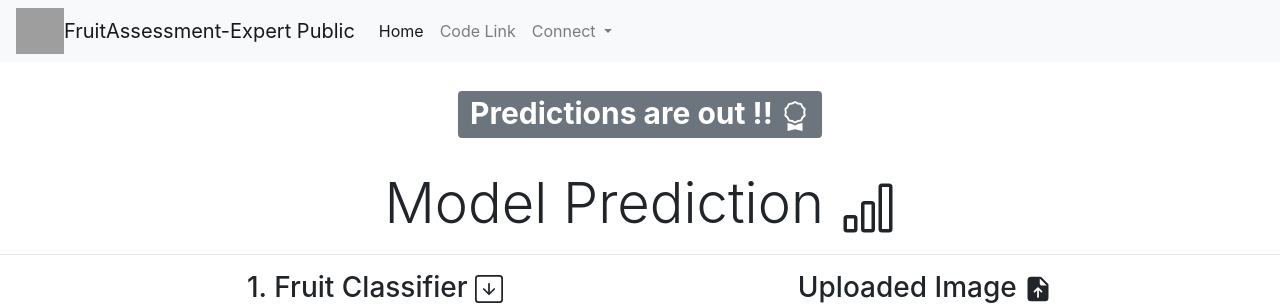
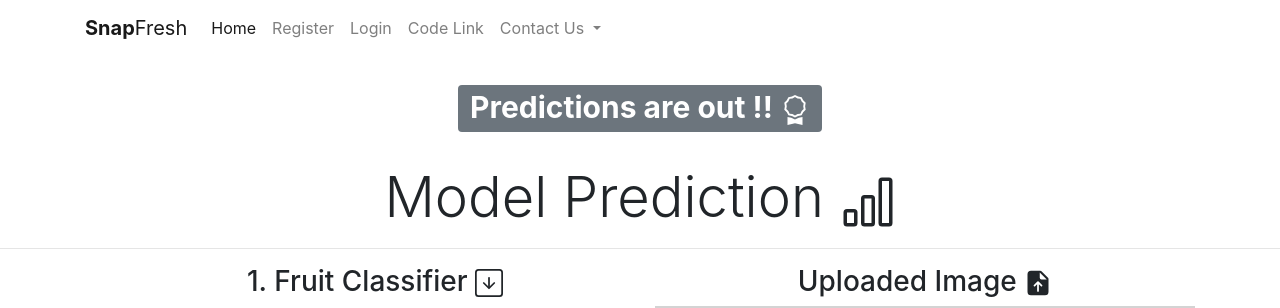
Before and after one commit to FOXAYA/SnapFresh, a Flask app: template templates/Pred3.html in a window 1280 px wide. Shown: the top 308 px of the page. Run offline with Flask 2, Linux system fonts and the light colour scheme; the template is opened without the code that fills it, so the values that code supplies are empty; some libraries are stand-ins or nearby versions; grey boxes are pictures that could not be loaded.

Commit message:
Final-Day

```diff
--- a/templates/Pred3.html
+++ b/templates/Pred3.html
@@ -35,41 +35,41 @@
 </head>
 <body style=" text-align: center; align:center; background-repeat: no-repeat; background-size: auto;">
 
-  <nav class="navbar navbar-expand-lg navbar-light bg-light">
-          <img src="../static/Name.jpg" alt="Tag" width="48px" height="46px">
-          <a class="navbar-brand" href="{{ url_for('home')}}">FruitAssessment-Expert
-Public
-</a>
+<nav class="navbar navbar-expand-lg navbar-light ">
+    <div class="container nav_container">
+    <a class="navbar-brand" href="{{ url_for('home')}}"><strong class="strong">Snap</strong>Fresh</a>
     <button class="navbar-toggler" type="button" data-toggle="collapse" data-target="#navbarSupportedContent" aria-controls="navbarSupportedContent" aria-expanded="false" aria-label="Toggle navigation">
     <span class="navbar-toggler-icon"></span>
     </button>
-
     <div class="collapse navbar-collapse" id="navbarSupportedContent">
-          <ul class="navbar-nav mr-auto">
+        <ul class="navbar-nav">
             <li class="nav-item active">
-            <a class="nav-link" href="{{ url_for('home')}}">Home <span class="sr-only">(current)</span></a>
+                <a class="nav-link" href="{{ url_for('home')}}">Home<span class="sr-only">(current)</span></a>
             </li>
             <li class="nav-item">
-            <a class="nav-link" href="https://github.com/Medo20300/FruitAssessment-Expert/tree/main">Code Link</a>
+                <a class="nav-link" href="{{ url_for('register')}}">Register</a>
+            </li>
+            <li class="nav-item">
+                <a class="nav-link" href="{{ url_for('login')}}">Login</a>
+            </li>
+            <li class="nav-item">
+                <a class="nav-link" href="https://github.com/Medo20300/FruitAssessment-Expert.git">Code Link</a>
             </li>
             <li class="nav-item dropdown">
                 <a class="nav-link dropdown-toggle" href="#" id="navbarDropdown" role="button" data-toggle="dropdown" aria-haspopup="true" aria-expanded="false">
-              Connect
+                    Contact Us
                 </a>
+
                 <div class="dropdown-menu" aria-labelledby="navbarDropdown">
-              <a class="dropdown-item" href="www.linkedin.com/in/medhat-deif-lab-manager">Linkedin</a>
-              <a class="dropdown-item" href="https://www.facebook.com/share/p/YF3AsBKx11stNEWB/">FaceBook</a>
+                    <a class="dropdown-item" href="https://www.linkedin.com/in/medhat-deif-lab-manager/">Linkedin</a>
                     <div class="dropdown-divider"></div>
-	      <a class="dropdown-item" href="https://medium.com/@medhat.dheif/developing-the-snapfresh-a-journey-of-learning-and-innovation-40e9750c260e">Medium</a>
-
+                    <a class="dropdown-item" href="https://www.facebook.com/setkfoxaya1?mibextid=ZbWKwL/">Facebook</a>
                 </div>
             </li>
-
         </ul>
-
+    </div>
 </div>
 </nav>
-
 
 <br>
 <h1><span class="badge badge-secondary">Predictions are out !! <svg width="1em" height="1em" viewBox="0 0 16 16" class="bi bi-award" fill="currentColor" xmlns="http://www.w3.org/2000/svg">
```
Lines whose indentation alone changed are shown as unchanged.
